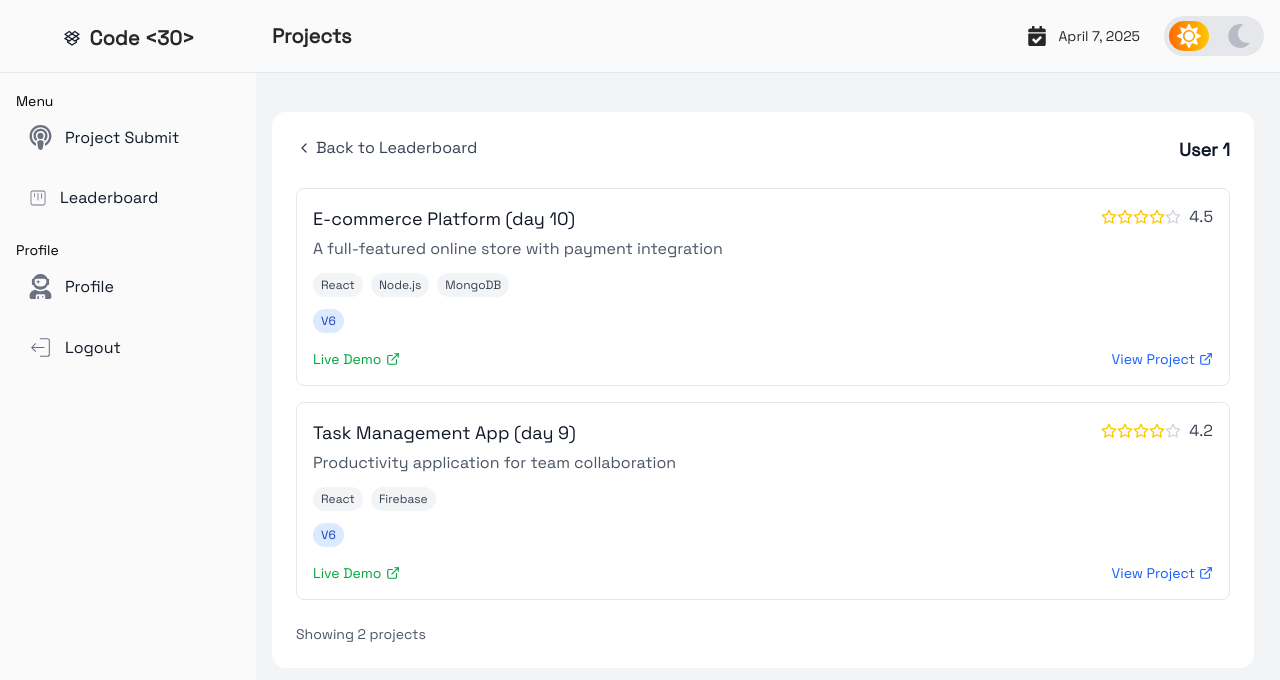
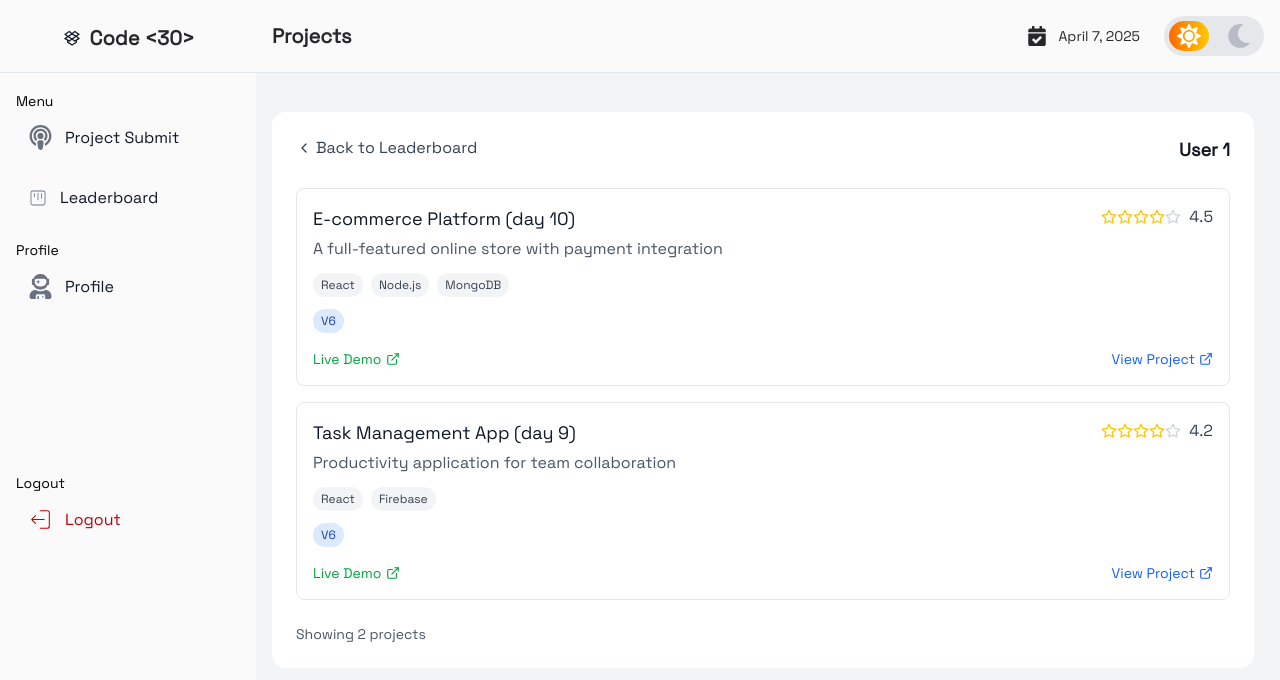
Before and after one commit to skidev101/creatives30, a React (Vite) app in the folder frontend/: page /projects in a window 1280 px wide. Shown: the top 680 px of the page. Built offline with nearby package versions, Linux system fonts and the light colour scheme.

Commit message:
added changes in sidebar

```diff
--- a/frontend/src/dashboard/sidebar.jsx
+++ b/frontend/src/dashboard/sidebar.jsx
@@ -100,17 +100,19 @@ const Sidebar = ({isSidebarOpen,setSidebarOpen}) => {
             <span className="ms-3">Profile</span>
           </NavLink>
         </li>
-        <li onClick={() => {closeSidebar(); handleOpen();}}>
+      </ul>
+
+      <ul className="space-y-3 font-medium px-4 relative top-40">
+      <span className={`${darkmode? "text-white":''} text-sm`}>Logout</span>
+      <li className=" " onClick={() => {closeSidebar(); handleOpen();}}>
           <NavLink
             to="#"
-            className={`flex items-center p-3 text-gray-900 rounded-lg ${darkmode ? 'text-white hover:bg-gray-700' : 'hover:bg-gray-100'}`}
+            className={`flex items-center p-3 text-red-700 rounded-lg ${darkmode ? 'text-white hover:bg-gray-700' : 'hover:bg-gray-100'}`}
           >
-            <CiLogout size="25" className={`text-gray-500 group-hover:text-gray-900 ${darkmode ? 'dark:group-hover:text-white' : ''}`} />
+            <CiLogout size="25" className={`text-red-700 group-hover:text-gray-900 ${darkmode ? 'dark:group-hover:text-white' : ''}`} />
             <span className="ms-3">Logout</span>
           </NavLink>
         </li>
-
-        <>
         <LogoutModal
 
 
@@ -119,7 +121,6 @@ const Sidebar = ({isSidebarOpen,setSidebarOpen}) => {
            onLogout={handleLogout}
            loading={loading}
            />
-        </>
       </ul>
     </div>
   </aside>
--- a/frontend/src/profile/layout.jsx
+++ b/frontend/src/profile/layout.jsx
@@ -1,7 +1,7 @@
 import { useSelector } from "react-redux";
 
 
-import { FadeLeft } from "../components/framer";
+import { FadeDown, FadeLeft, FadeRight, FadeUp } from "../components/framer";
 import { Welcome } from "./welcome";
 import Heatmap from "./heatmap";
 import Streak from "./streak";
@@ -15,29 +15,39 @@ import UserProjects from "./userprojects";
 const Layout = () => {
     const darkmode = useSelector((state)=> state.darkMode)
   return (
-    <section className={`flex min-h-screen  flex-wrap content-start gap-3 pt-23 px-4 py-4 ${darkmode ? "border-neutral-800": ''} ${darkmode? "bg-neutral-950":'bg-gray-100'} `}>
-     <div className="h-min w-full lg:w-[calc(35%_-_10px)] animate-fadeInLeft">
+    <section className={`flex min-h-screen  flex-wrap content-start gap-3 pt-23 px-4 py-4 ${darkmode ? "border-neutral-800": ''} ${darkmode? "bg-neutral-950":'bg-gray-100'} overflow-hidden`}>
+     <div className="h-min w-full lg:w-[calc(35%_-_10px)] ">
+      <FadeLeft>
+      <Welcome  />
+      </FadeLeft>
 
-        <Welcome  />
       </div>
 
-      <div className="h-min w-full flex-grow lg:w-[calc(20%_-_10px)] animate-fadeUp delay-100">
-      <Heatmap  />
+      <div className="h-min w-full flex-grow lg:w-[calc(20%_-_10px)] ">
+       <FadeUp>
+       <Heatmap  />
+       </FadeUp>
       </div>
 
-      <div className="h-min w-full flex-grow lg:w-[calc(40%_-_10px)] animate-fadeDown delay-200">
+      <div className="h-min w-full flex-grow lg:w-[calc(40%_-_10px)] ">
+       <FadeRight>
+       <Streak  />
+       </FadeRight>
 
-      <Streak  />
       </div>
 
       <div
-        className="h-min w-full lg:w-[calc(50%_-_10px)] animate-fadeUp delay-300"
+        className="h-min w-full lg:w-[calc(50%_-_10px)] "
       >
-         <UserProjects />
+        <FadeUp>
+        <UserProjects />
+        </FadeUp>
       </div>
 
-      <div className="h-min w-full flex-grow lg:w-[calc(45%_-_10px)] animate-fadeUp delay-400">
+      <div className="h-min w-full flex-grow lg:w-[calc(45%_-_10px)] ">
+      <FadeDown>
       <Achievements  />
+      </FadeDown>
       </div>
 
 
```
Also changed, not shown: frontend/src/auth/forms/signup.jsx (+7 -7 lines).
